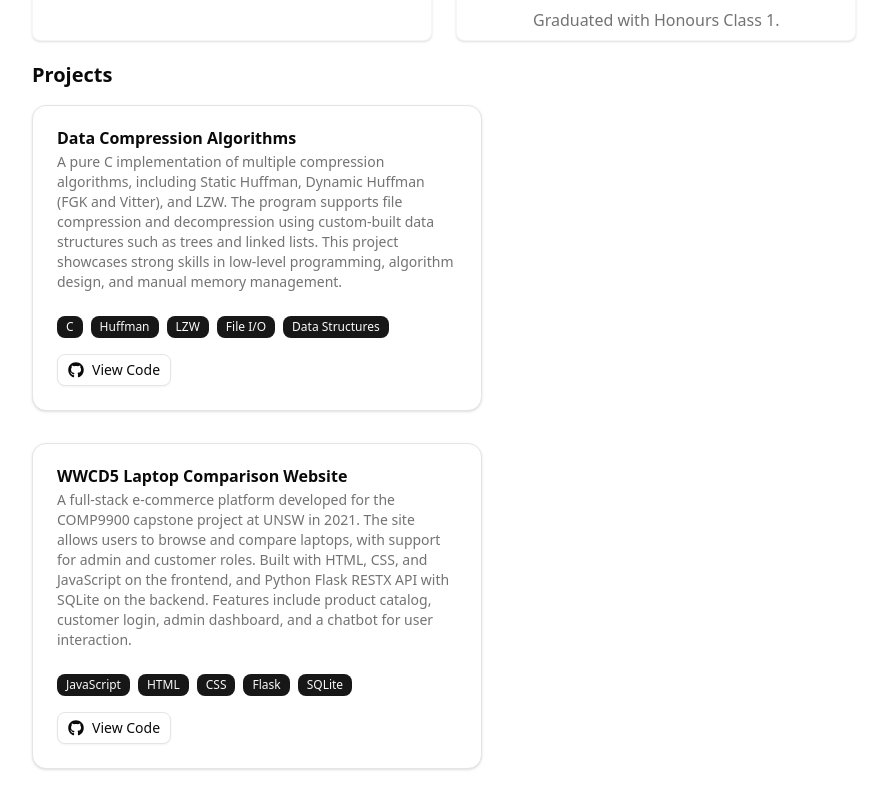
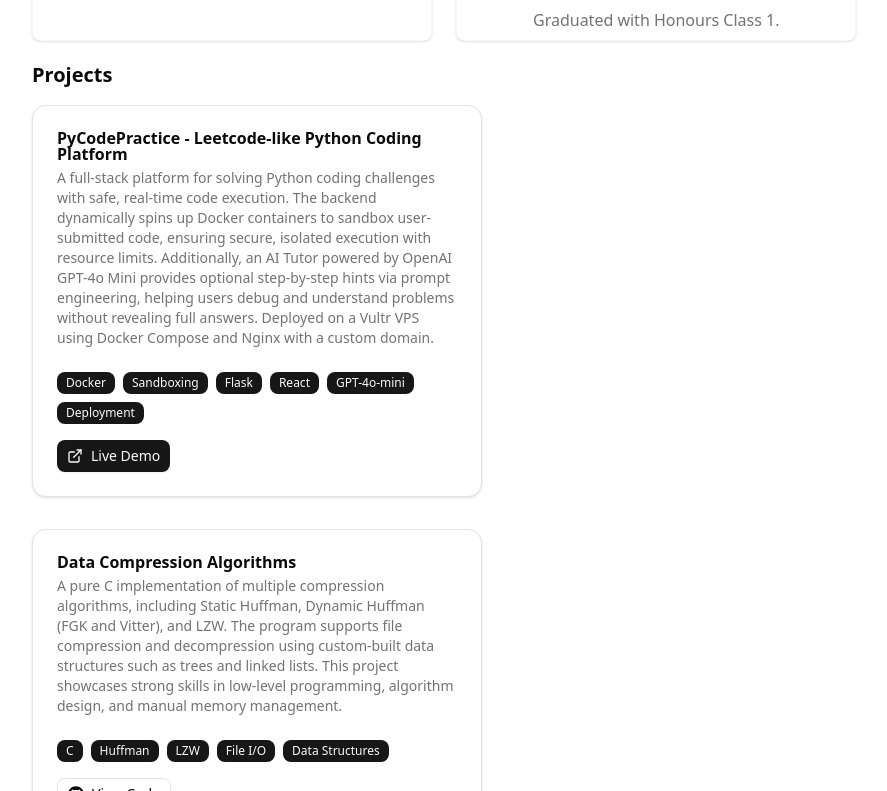
Before and after one commit to luke-mao/my-resume, a React (Vite) app: page / in a window 1280 px wide. Shown: the part 1229-2020 px from the top of the page, without its empty margins (152-1039 px from the left). Built offline with nearby package versions, Linux system fonts and the light colour scheme.

Commit message:
feat: add pycodepractice website info

```diff
--- a/src/components/Projects.jsx
+++ b/src/components/Projects.jsx
@@ -18,12 +18,12 @@ const ProjectItems = ({ title, description, badges, repoLink, demoLink }) => (
         ))}
       </div>
       <div className="flex gap-3">
-        <a href={repoLink} target="_blank" rel="noopener noreferrer">
+        {repoLink && <a href={repoLink} target="_blank" rel="noopener noreferrer">
           <Button variant="outline" size="sm" className="flex items-center gap-2">
             <FaGithub className="h-4 w-4" />
             View Code
           </Button>
-        </a>
+        </a>}
         {demoLink && (
           <a href={demoLink} target="_blank" rel="noopener noreferrer">
             <Button size="sm" className="flex items-center gap-2">
@@ -38,6 +38,16 @@ const ProjectItems = ({ title, description, badges, repoLink, demoLink }) => (
 )
 
 const data = [
+  {
+    title: "PyCodePractice - Leetcode-like Python Coding Platform",
+    description: `A full-stack platform for solving Python coding challenges with safe, real-time code execution.
+    The backend dynamically spins up Docker containers to sandbox user-submitted code, ensuring secure, isolated execution with resource limits.
+    Additionally, an AI Tutor powered by OpenAI GPT-4o Mini provides optional step-by-step hints via prompt engineering, helping users debug and understand problems without revealing full answers.
+    Deployed on a Vultr VPS using Docker Compose and Nginx with a custom domain.`,
+    badges: ["Docker", "Sandboxing", "Flask", "React", "GPT-4o-mini", "Deployment"],
+    repoLink: null,
+    demoLink: "http://pycodepractice.lukemao.site",
+  },
   {
     title: "Data Compression Algorithms",
     description: `A pure C implementation of multiple compression algorithms, including Static Huffman, Dynamic Huffman (FGK and Vitter), and LZW.
```
